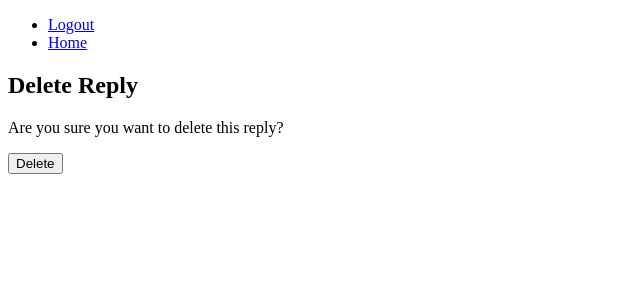
After one commit to ABM1204/Exam8, a Django app: page /reply/1/delete/ in a window 1280 px wide. The commit adds this page. Shown: the top 300 px of the page, without its empty margins (0-640 px from the left). Run offline with Django 5.2, Linux system fonts and the light colour scheme; a user stored in the database is signed in; tables that the repository leaves empty hold one stand-in row (values such as "Sample post").

Commit message:
Выполнил требования второго этапа, немного обновил модель форума, создал новые шаблоны для редактирования и удаления. Обновил представления. Всё работает коректно.

```diff
--- a/source/forum/models.py
+++ b/source/forum/models.py
@@ -1,5 +1,6 @@
 from django.db import models
 from django.conf import settings
+from django.urls import reverse
 
 class Forum(models.Model):
     title = models.CharField(max_length=255)
@@ -10,8 +11,14 @@ class Forum(models.Model):
     def __str__(self):
         return self.title
 
+    def get_absolute_url(self):
+        return reverse('forum_detail', kwargs={'pk': self.pk})
+
 class Reply(models.Model):
     forum = models.ForeignKey(Forum, related_name='replies', on_delete=models.CASCADE)
     content = models.TextField()
     author = models.ForeignKey(settings.AUTH_USER_MODEL, on_delete=models.CASCADE)
     created_at = models.DateTimeField(auto_now_add=True)
+
+    def __str__(self):
+        return self.content[:20]
--- /dev/null
+++ b/source/forum/templates/forum/delete_reply.html
@@ -0,0 +1,10 @@
+{% extends "base.html" %}
+
+{% block content %}
+<h2>Delete Reply</h2>
+<p>Are you sure you want to delete this reply?</p>
+<form method="post">
+    {% csrf_token %}
+    <button type="submit">Delete</button>
+</form>
+{% endblock %}
--- a/source/forum/templates/forum/forum_detail.html
+++ b/source/forum/templates/forum/forum_detail.html
@@ -11,6 +11,10 @@
         <li>
             <img src="{{ reply.author.avatar.url }}" alt="{{ reply.author.username }}" width="50">
             {{ reply.content }} - {{ reply.author.username }} on {{ reply.created_at }}
+            {% if reply.author == user %}
+                <a href="{% url 'edit_reply' reply.id %}">Edit</a>
+                <a href="{% url 'delete_reply' reply.id %}">Delete</a>
+            {% endif %}
         </li>
     {% endfor %}
 </ul>
--- a/source/forum/urls.py
+++ b/source/forum/urls.py
@@ -1,8 +1,10 @@
 from django.urls import path
-from .views import ForumListView, ForumCreateView, ForumDetailView
+from .views import ForumListView, ForumCreateView, ForumDetailView, ReplyUpdateView, ReplyDeleteView
 
 urlpatterns = [
     path('', ForumListView.as_view(), name='index'),
     path('forum/new/', ForumCreateView.as_view(), name='new_forum'),
     path('forum/<int:pk>/', ForumDetailView.as_view(), name='forum_detail'),
+    path('reply/<int:pk>/edit/', ReplyUpdateView.as_view(), name='edit_reply'),
+    path('reply/<int:pk>/delete/', ReplyDeleteView.as_view(), name='delete_reply')
 ]
--- a/source/forum/views.py
+++ b/source/forum/views.py
@@ -1,7 +1,8 @@
+from django.shortcuts import render, redirect, get_object_or_404
 from django.contrib.auth.decorators import login_required
-from django.shortcuts import redirect
 from django.utils.decorators import method_decorator
-from django.views.generic import ListView, DetailView, CreateView
+from django.views import View
+from django.views.generic import ListView, DetailView, CreateView, UpdateView, DeleteView
 from .models import Forum, Reply
 from .forms import ForumForm, ReplyForm
 
@@ -29,7 +30,7 @@ class ForumDetailView(DetailView):
 
     def get_context_data(self, **kwargs):
         context = super().get_context_data(**kwargs)
-        context['replies'] = Reply.objects.filter(forum=self.get_object())
+        context['replies'] = Reply.objects.filter(forum=self.get_object()).order_by('created_at')
         context['form'] = ReplyForm()
         return context
 
@@ -43,3 +44,20 @@ class ForumDetailView(DetailView):
             reply.save()
             return redirect('forum_detail', pk=forum.pk)
         return self.get(request, *args, **kwargs)
+
+@method_decorator(login_required, name='dispatch')
+class ReplyUpdateView(UpdateView):
+    model = Reply
+    form_class = ReplyForm
+    template_name = 'forum/edit_reply.html'
+
+    def get_success_url(self):
+        return self.object.forum.get_absolute_url()
+
+@method_decorator(login_required, name='dispatch')
+class ReplyDeleteView(DeleteView):
+    model = Reply
+    template_name = 'forum/delete_reply.html'
+
+    def get_success_url(self):
+        return self.object.forum.get_absolute_url()
```
Also changed, not shown: source/forum/templates/forum/edit_reply.html (added, +10 -0 lines).
